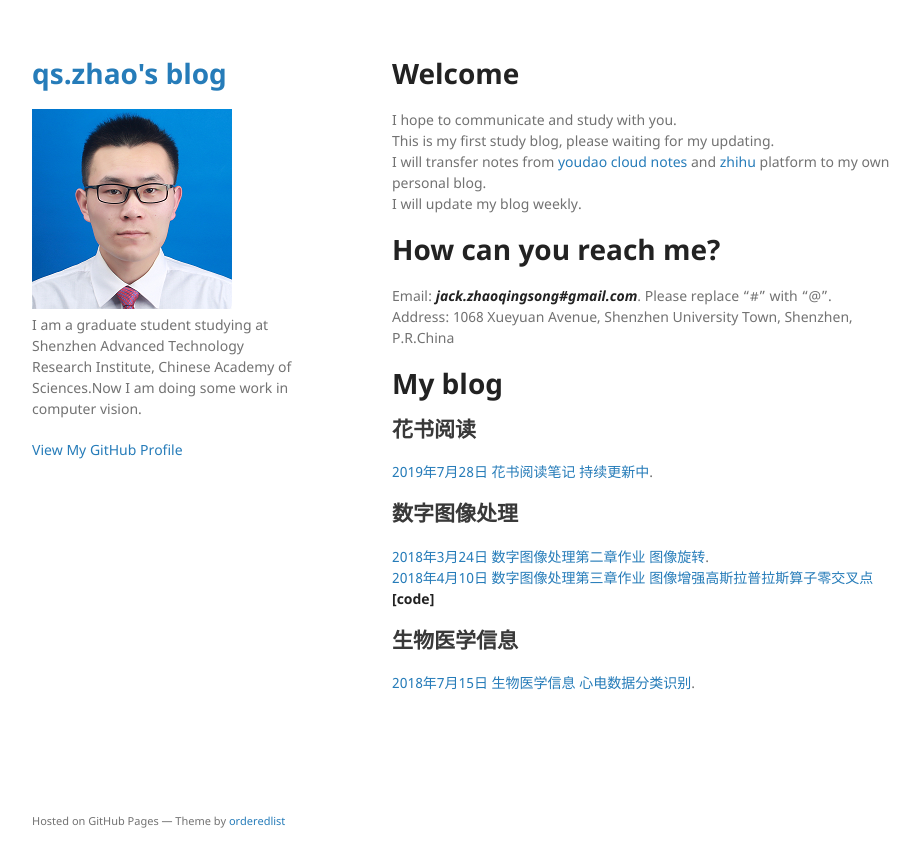
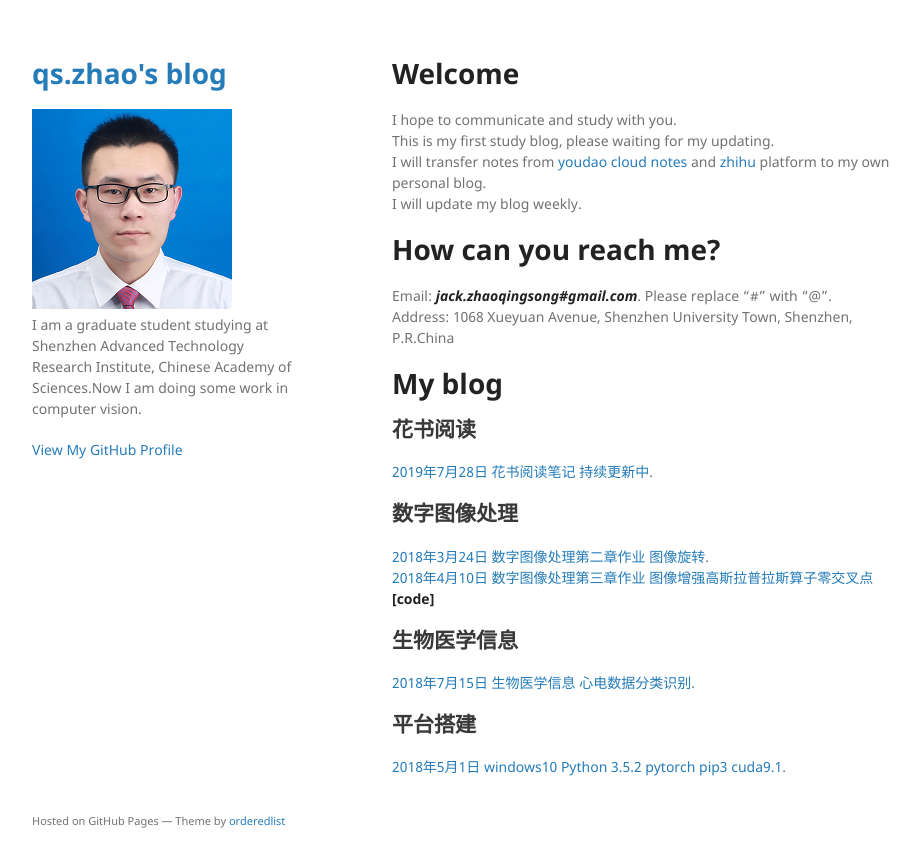
Before and after one commit to mengzhezhou/mengzhezhou.github.io, a Jekyll site: the page built from index.md, in a window 1280 px wide. Shown: the top 867 px of the page, without its empty margins (178-1098 px from the left). Built offline with Jekyll 4.4.1, drawn with Linux system fonts in a browser that asks for light colours; our own code applies the rules of GitHub Pages for plain Markdown files.

```diff
--- a/index.md
+++ b/index.md
@@ -16,3 +16,5 @@ Email: ***jack.zhaoqingsong#gmail.com***. Please replace "#" with "@".
 <br>[2018年4月10日 数字图像处理第三章作业 图像增强高斯拉普拉斯算子零交叉点](https://zhuanlan.zhihu.com/p/35239779)[**\[code\]**](https://github.com/ZQSIAT/blog_code/blob/master/DIP%20Chapter3%20image%20intensification/image_intensification.cpp)
 ## 生物医学信息
 [2018年7月15日 生物医学信息 心电数据分类识别](https://zhuanlan.zhihu.com/p/39771706).
+## 平台搭建
+[2018年5月1日 windows10 Python 3.5.2 pytorch pip3 cuda9.1](https://zhuanlan.zhihu.com/p/36307324).
```
